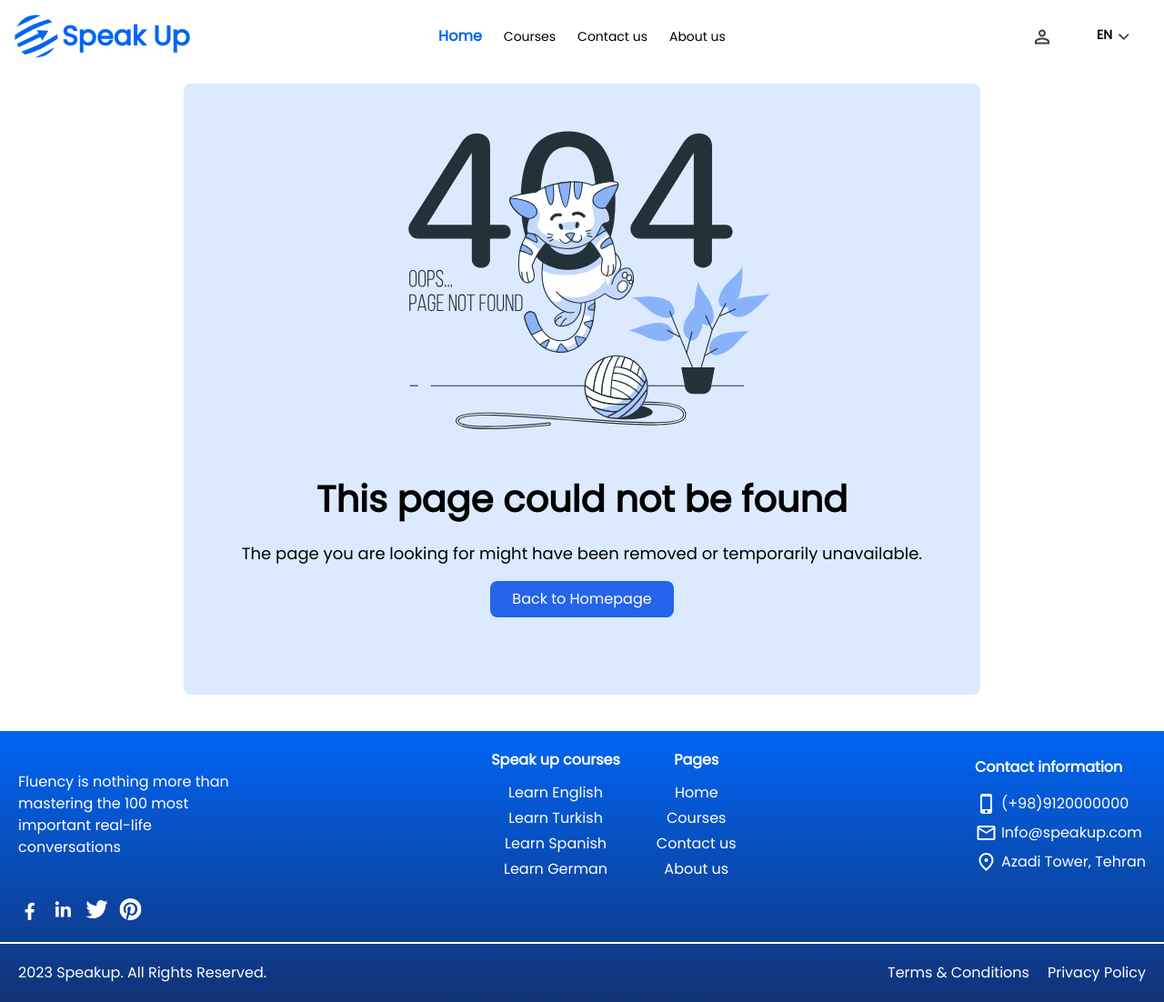
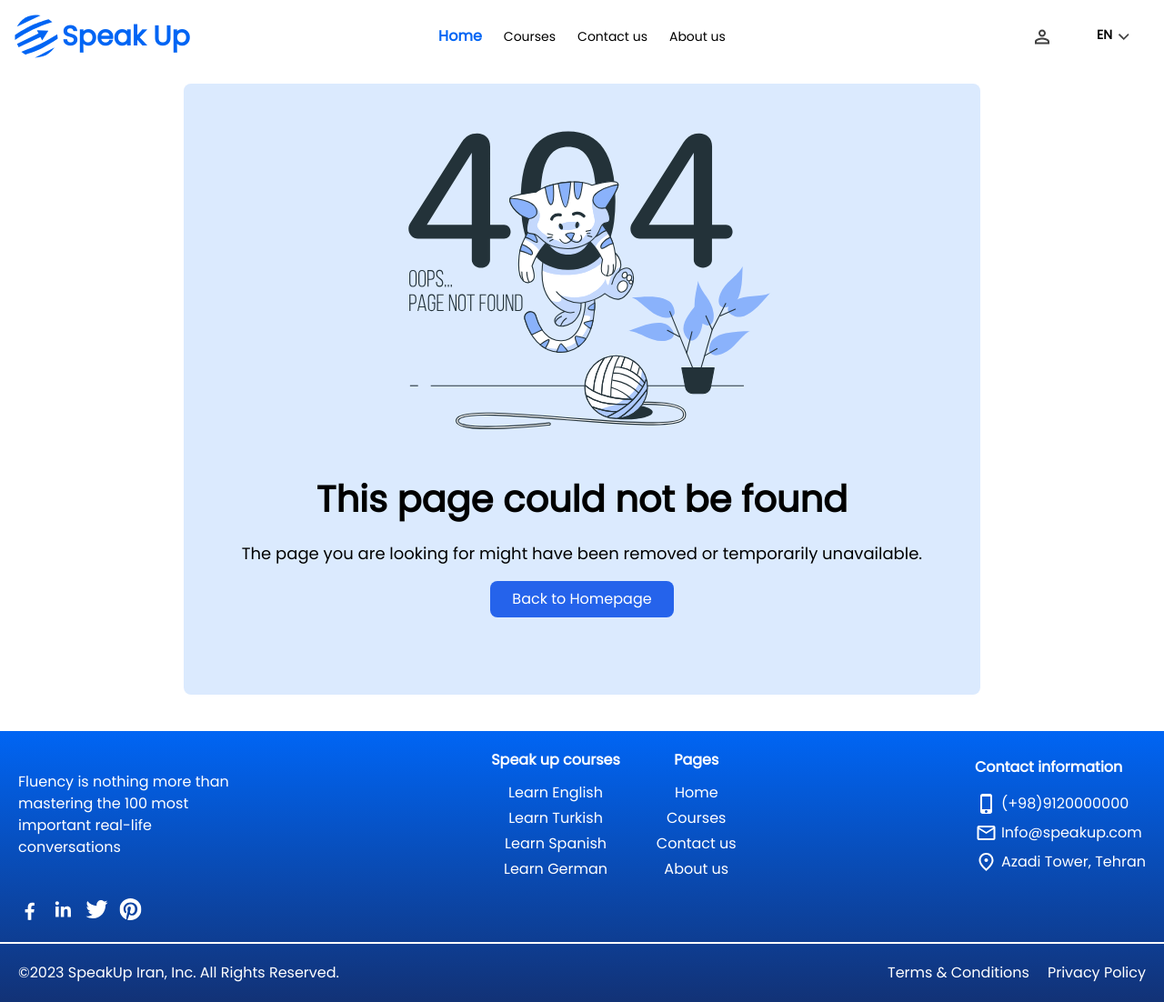
Before and after one commit to kiarashAlizadeh/SPEAK-UP, a website: page 404.html in a window 1280 px wide. Shown: the whole page at 91% size. Drawn offline with Linux system fonts and the light colour scheme.

Commit message:
copyright in footer changed

```diff
--- a/404.html
+++ b/404.html
@@ -290,7 +290,7 @@
       </div>
       <div class="max-w-full border-b-2 border-white text-white">&nbsp</div>
       <div class="mt-5 flex flex-wrap gap-y-3 px-5 lg:justify-between">
-        <span> 2023 Speakup. All Rights Reserved. </span>
+        <span>©2023 SpeakUp Iran, Inc. All Rights Reserved.</span>
         <div class="flex gap-x-5">
           <a href="">Terms & Conditions</a>
           <a href="">Privacy Policy</a>
```
Also changed, not shown: aboutus.html (+1 -1 lines), contactus.html (+1 -1 lines), courses.html (+1 -1 lines), index.html (+1 -1 lines), newpassword.html (+1 -1 lines), resetpassword.html (+1 -1 lines), signin.html (+1 -1 lines), signup.html (+1 -1 lines), dist/css/main.css.
